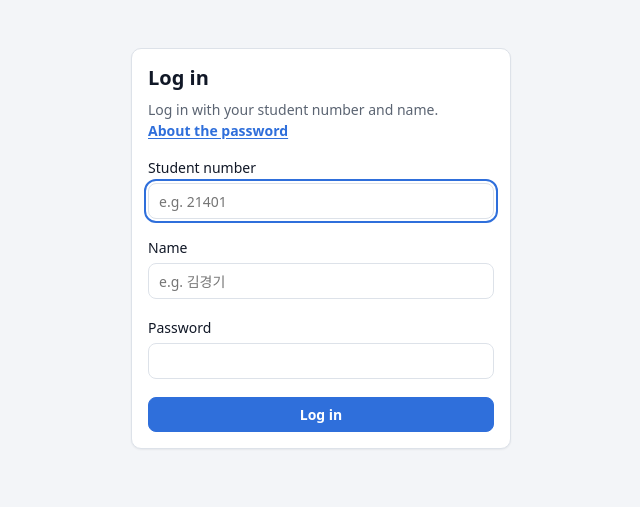
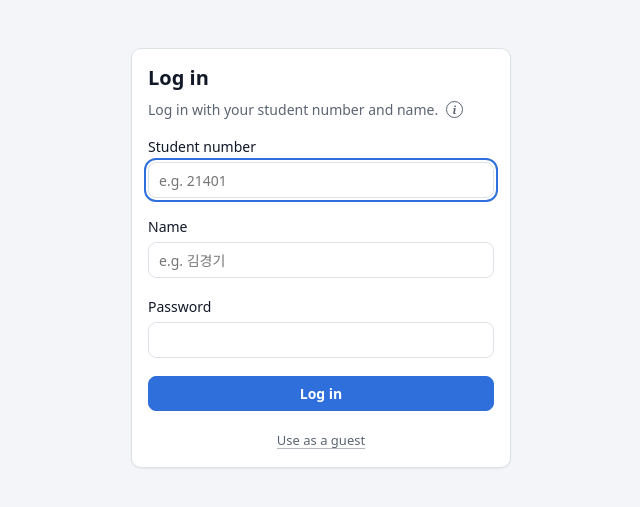
Before and after one commit to csolutn/regression-playground, a Flask app: page /login in a window 1280 px wide. Shown: the part 52-559 px from the top of the page, without its empty margins (319-959 px from the left). Run offline with Flask 3, Linux system fonts and the light colour scheme; parts of the project's set-up code (start-up, migrations or seed data) failed here and were passed over.

Commit message:
Guest mode for a public demo; login info popup
- "Use as a guest" (a quiet link below the login form, a POST): no
  database. Runs train in the browser and live in the page (gone on
  reload), settings stay in the tab; tree models and runs too big for the
  browser ask to log in. The server lets guests use only the page, the
  data preview and /api/prepare.
- The password help becomes an (i) icon with "About logging in":
  registered users only, first-login password, what guests cannot do.
  TEACHER_NAME is no longer used.

Co-Authored-By: Claude Opus 5.5 <noreply@anthropic.com>

```diff
--- a/app/api.py
+++ b/app/api.py
@@ -19,7 +19,7 @@ import time
 from flask import Blueprint, Response, abort, current_app, g, jsonify, request, stream_with_context
 from flask_babel import gettext
 
-from .auth import login_required
+from .auth import login_required, user_or_guest_required
 from .extensions import db
 from .ml import data as ml_data
 from .ml import options, trainer
@@ -64,7 +64,7 @@ def line(obj):
 
 
 @bp.post('/preview')
-@login_required
+@user_or_guest_required
 def preview():
     """Data points and the true function, for the preview in ① training data."""
     cfg, errors = read_config()
@@ -78,7 +78,7 @@ def preview():
 
 
 @bp.post('/prepare')
-@login_required
+@user_or_guest_required
 def prepare():
     """For a linear or neural network run: {'browser': True, 'meta', 'time_limit_s'}, or {'browser': False}."""
     cfg, errors = read_config()
--- a/app/config.py
+++ b/app/config.py
@@ -4,7 +4,6 @@ from datetime import timedelta
 
 class Config:
     APP_NAME = 'Machine Learning Playground'   # shown in every language
-    TEACHER_NAME = os.environ.get('TEACHER_NAME', '정솔')   # login page: whom to ask about a lost password
     SECRET_KEY = os.environ.get('SECRET_KEY', 'dev')
     SQLALCHEMY_DATABASE_URI = os.environ.get('DATABASE_URL', 'sqlite:///playground.db')   # file in instance/
     SESSION_COOKIE_SAMESITE = 'Lax'
--- a/app/static/css/app.css
+++ b/app/static/css/app.css
@@ -165,6 +165,15 @@ input[type=radio], input[type=checkbox] { accent-color: var(--accent); }
 .login-card h1 { margin-bottom: 4px; }
 .login-card p { margin: 0 0 12px; }
 .login-card .hint { margin: -6px 0 12px; }
+.login-card .guest-link { margin: 14px 0 0; text-align: center; }
+.quiet-link { border: 0; padding: 0; background: none; font: inherit; font-size: 13px; color: var(--muted); cursor: pointer;
+  text-decoration: underline; text-decoration-color: color-mix(in srgb, var(--muted) 45%, transparent); text-underline-offset: 3px; }
+.quiet-link:hover { color: var(--text); }
+.info-btn { display: inline-grid; place-items: center; width: 17px; height: 17px; margin-left: 4px; padding: 0; vertical-align: 1px;
+  border: 1.3px solid var(--muted); border-radius: 50%; background: none; color: var(--muted);
+  font: italic 700 11px/1 Georgia, 'Times New Roman', serif; cursor: pointer; }
+.info-btn:hover { color: var(--accent); border-color: var(--accent); }
+.guest-note { flex-basis: 100%; margin: 0; }
 
 /* ---------- playground: left settings / right output ---------- */
 .page-playground { overflow: hidden; }
--- a/app/static/js/output.js
+++ b/app/static/js/output.js
@@ -9,7 +9,7 @@ import { fmtLoss } from './plot.js';
 import { dataSummary, lossSummary, modelSummary, optimSummary, videoTitle } from './describe.js';
 
 export class OutputPanel {
-  constructor(root, { readonly = false, userId = null, toast, onLoadSettings } = {}) {
+  constructor(root, { readonly = false, userId = null, guest = false, toast, onLoadSettings } = {}) {
     const $ = role => root.querySelector(`[data-role="${role}"]`);
     this.el = {
       title: $('result-title'), sub: $('result-sub'), status: $('result-status'), diff: $('result-diff'),
@@ -19,6 +19,7 @@ export class OutputPanel {
     };
     this.login = root.dataset.login || '';
     this.userId = userId;
+    this.guest = guest;                       // runs live only in this page (train.js makes their rows)
     this.toast = toast;
     this.cache = new Map();                   // run id → full run (frames etc.)
     this.player = new Player(root);
@@ -38,6 +39,7 @@ export class OutputPanel {
   get run() { return this.player.run; }
 
   async init() {
+    if (this.guest) return;
     try {
       const rows = await api.runs(this.userId);
       this.history.setRows(rows);
@@ -70,7 +72,7 @@ export class OutputPanel {
   async remove(row) {
     if (!confirm(t('Delete run #{n}? This cannot be undone.', { n: row.seq }))) return;
     try {
-      await api.deleteRun(row.id);
+      if (!this.guest) await api.deleteRun(row.id);
       this.cache.delete(row.id);
       this.history.remove(row.id);
       if (this.run?.row?.id === row.id) {
--- a/app/static/js/playground.js
+++ b/app/static/js/playground.js
@@ -12,7 +12,9 @@ import { toast } from './toast.js';
 const OPTIONS = window.OPTIONS;
 const root = document.querySelector('[data-page=playground]');
 const form = document.getElementById('settings');
-const settings = new Settings(form, OPTIONS.defaults, `mlp.settings.v2.${root.dataset.user}`);
+const guest = root.dataset.guest === '1';        // no database: runs train in this browser and stay in this page
+const settings = new Settings(form, OPTIONS.defaults, `mlp.settings.v2.${root.dataset.user}`,
+  guest ? () => sessionStorage : () => localStorage);
 
 // ---------- step cards ① → ④ ----------
 
@@ -74,6 +76,7 @@ refresh();
 
 const output = new OutputPanel(document.getElementById('output'), {
   toast,
+  guest,
   onLoadSettings: run => {
     settings.set(run.config);
     dataPreview.cancel();             // keep showing that run, not its data
@@ -130,7 +133,7 @@ async function train() {
   trainBtn.textContent = t('■ Stop');
   const run = output.startLive(cfg);
   try {
-    await trainRun(cfg, ev => output.liveEvent(run, ev), controller.signal);
+    await trainRun(cfg, ev => output.liveEvent(run, ev), controller.signal, { guest });
     if (run.live) output.stopLive(run, t('The connection closed before the run was saved.'));
   } catch (err) {
     if (err.name === 'AbortError') output.stopLive(run, t('Stopped (not saved)'));
--- a/app/static/js/settings.js
+++ b/app/static/js/settings.js
@@ -2,15 +2,16 @@
 //   data-show-if="model:neural_net"                 shown when model is neural_net
 //   data-show-if="n_inputs:1;function_1d:custom"    all clauses must match (values separated by ,)
 //   data-json                                       hidden input holding a JSON value (e.g. hidden_layers)
-// Values are kept per user in localStorage, so a reload keeps the experiment
-// (playground.js bumps the key version when the defaults change, so everyone starts from them once).
+// Values are kept per user in localStorage (a guest: sessionStorage, this tab only), so a reload keeps
+// the experiment (playground.js bumps the key version when the defaults change, so everyone starts from them once).
 
 export class Settings extends EventTarget {
-  constructor(form, defaults, storageKey) {
+  constructor(form, defaults, storageKey, storage = () => localStorage) {
     super();
     this.form = form;
     this.defaults = defaults;
     this.storageKey = storageKey;
+    this.storage = storage;            // a function: reading the storage itself can throw when it is blocked
     this.values = { ...defaults, ...this.load() };
     this.write();
     this.refresh();
@@ -108,12 +109,12 @@ export class Settings extends EventTarget {
 
   load() {
     try {
-      const saved = JSON.parse(localStorage.getItem(this.storageKey) || '{}');
+      const saved = JSON.parse(this.storage().getItem(this.storageKey) || '{}');
       return Object.fromEntries(Object.entries(saved).filter(([k]) => k in this.defaults));
     } catch { return {}; }
   }
 
   save() {
-    try { localStorage.setItem(this.storageKey, JSON.stringify(this.values)); } catch { /* storage full or blocked */ }
+    try { this.storage().setItem(this.storageKey, JSON.stringify(this.values)); } catch { /* storage full or blocked */ }
   }
 }
--- a/app/static/js/train.js
+++ b/app/static/js/train.js
@@ -1,18 +1,24 @@
 // Where a run trains. Linear and neural network runs train in this browser (train-worker.js), which
 // spares the server, unless the server answers that it is much faster there (options.trains_in_browser);
 // tree models train on the server. Either way onEvent gets the same events, ending with 'saved'.
+// A guest trains only in the browser, and the run is not saved: its history row is made here.
+import { t } from './i18n.js';
 import { api } from './api.js';
 import { isTree } from './describe.js';
 
-export async function trainRun(cfg, onEvent, signal) {
+let guestSeq = 0;
+
+export async function trainRun(cfg, onEvent, signal, { guest = false } = {}) {
+  if (guest && isTree(cfg)) throw new Error(t('Tree models train on the server: log in to use them.'));
   if (!isTree(cfg)) {
     const prep = await api.prepare(cfg, signal);
-    if (prep.browser) return trainHere(cfg, prep, onEvent, signal);
+    if (prep.browser) return trainHere(cfg, prep, onEvent, signal, guest);
+    if (guest) throw new Error(t('This run is too big for the browser. Make the network or the epochs smaller, or log in to train it on the server.'));
   }
   return api.train(cfg, onEvent, signal);
 }
 
-async function trainHere(cfg, { meta, time_limit_s: timeLimitS }, onEvent, signal) {
+async function trainHere(cfg, { meta, time_limit_s: timeLimitS }, onEvent, signal, guest) {
   const stored = { frames: [], loss: { steps: [], train: [], val: [] }, end: null };
   await new Promise((resolve, reject) => {
     const worker = new Worker(new URL('./train-worker.js', import.meta.url), { type: 'module' });
@@ -35,6 +41,14 @@ async function trainHere(cfg, { meta, time_limit_s: timeLimitS }, onEvent, signa
     worker.onerror = e => { e.preventDefault(); finish(reject, new Error(e.message || 'Training failed.')); };
     worker.postMessage({ cfg, meta, timeLimitS });
   });
-  const { run } = await api.saveRun({ config: cfg, ...stored });    // not abortable: the run is finished
+  const { run } = guest ? { run: guestRow(cfg, stored.end) }
+    : await api.saveRun({ config: cfg, ...stored });                   // not abortable: the run is finished
   onEvent({ type: 'saved', run });
 }
+
+// the row the server would have returned (Run.to_row), for a guest's run that is not saved
+function guestRow({ csv_text, ...config }, end) {     // like the server's rows: without the CSV text
+  guestSeq++;
+  return { id: -guestSeq, seq: guestSeq, created_at: new Date().toISOString(), model: config.model, status: end.status,
+           final_train: end.final_train, final_val: end.final_val, steps: end.steps, duration: end.duration, config };
+}
--- a/app/templates/base.html
+++ b/app/templates/base.html
@@ -21,6 +21,8 @@
           <a href="{{ url_for('admin.index') }}">{{ _('Teacher') }}</a>
         {% endif %}
         <span class="who">{{ g.user.login_id }} · {{ g.user.name }}</span>
+      {% elif g.guest %}
+        <span class="who">{{ _('Guest') }}</span>
       {% endif %}
       <span class="lang">
         {% for code, label in languages.items() %}
@@ -31,6 +33,8 @@
         <form method="post" action="{{ url_for('auth.logout') }}" class="inline">
           <button class="btn btn-ghost btn-sm">{{ _('Log out') }}</button>
         </form>
+      {% elif g.guest and request.endpoint != 'auth.login' %}
+        <a class="btn btn-ghost btn-sm" href="{{ url_for('auth.login') }}">{{ _('Log in') }}</a>
       {% endif %}
     </nav>
   </header>
--- a/app/templates/index.html
+++ b/app/templates/index.html
@@ -1,7 +1,7 @@
 {% extends 'base.html' %}
 {% block body_class %}page-playground{% endblock %}
 {% block content %}
-<main class="split" data-page="playground" data-user="{{ g.user.id }}">
+<main class="split" data-page="playground" data-user="{{ g.user.id if g.user else 'guest' }}" data-guest="{{ '1' if g.guest else '' }}">
   <section class="pane pane-settings" aria-label="{{ _('Settings') }}">
     <form id="settings" autocomplete="off" onsubmit="return false">
       {# ① → ④ : the supervised-learning loop. Each card opens its panel below. #}
--- a/app/templates/login.html
+++ b/app/templates/login.html
@@ -5,7 +5,8 @@
   <form method="post" class="card login-card">
     <h1>{{ _('Log in') }}</h1>
     <p class="muted">{{ _('Log in with your student number and name.') }}
-      <button type="button" class="link-btn" data-role="pw-help-open" aria-haspopup="dialog">{{ _('About the password') }}</button></p>
+      <button type="button" class="info-btn" data-role="pw-help-open" aria-haspopup="dialog"
+              title="{{ _('About logging in') }}" aria-label="{{ _('About logging in') }}">i</button></p>
     <label class="field">
       <span>{{ _('Student number') }}</span>
       <input name="login_id" value="{{ form.login_id }}" required autocomplete="username" {{ '' if first_login else 'autofocus' }} placeholder="{{ _('e.g. %(example)s', example='21401') }}">
@@ -26,13 +27,16 @@
       <p class="hint">{{ _('This is your first login. The password you type now becomes your password.') }}</p>
     {% endif %}
     <button class="btn btn-primary btn-block">{{ _('Log in') }}</button>
+    {# looks like a quiet link; a POST, so another site cannot switch a logged-in student to guest #}
+    <p class="guest-link"><button class="quiet-link" formaction="{{ url_for('auth.guest') }}" formnovalidate>{{ _('Use as a guest') }}</button></p>
   </form>
 </main>
 <dialog class="dialog" id="pw-help" aria-labelledby="pw-help-title">
   <form method="dialog">
-    <h3 id="pw-help-title">{{ _('About the password') }}</h3>
-    <p>{{ _('Your password is set to what you type at your first login.') }}</p>
-    <p>{{ _('If you lose your password, ask your teacher, %(name)s.', name=config.TEACHER_NAME) }}</p>
+    <h3 id="pw-help-title">{{ _('About logging in') }}</h3>
+    <p>{{ _('Only registered users can log in.') }}</p>
+    <p>{{ _('For registered users, the password is set to what you type at your first login.') }}</p>
+    <p>{{ _('As a guest, your runs are not saved on the server and some features (tree models and large neural networks) are not available.') }}</p>
     <div class="dialog-actions"><button class="btn btn-primary">{{ _('Close') }}</button></div>
   </form>
 </dialog>
--- a/app/templates/partials/output.html
+++ b/app/templates/partials/output.html
@@ -1,5 +1,5 @@
 {# Result (newest run) on top, history below. Shared by the playground and the teacher's student page. #}
-<div id="output" class="output" data-user="{{ output_user_id or '' }}" data-login="{{ output_login_id or g.user.login_id }}">
+<div id="output" class="output" data-user="{{ output_user_id or '' }}" data-login="{{ output_login_id or (g.user.login_id if g.user else 'guest') }}">
   <article class="card result-card">
     <header class="result-head">
       <div class="result-titles">
@@ -48,6 +48,9 @@
     <header class="history-head">
       <h2>{{ _('History') }}</h2>
       <span class="muted">{{ _('Yellow cells changed from the run before. Click a row to show it.') }}</span>
+      {% if g.guest %}
+        <p class="note guest-note">{{ _('As a guest, runs train in this browser and are not saved: they are gone when you reload the page. Tree models are for logged-in users.') }}</p>
+      {% endif %}
       <div class="history-tools">
         <span class="muted" data-role="history-count"></span>
         <button type="button" class="btn btn-ghost btn-sm" data-role="csv">{{ _('Save CSV') }}</button>
--- a/app/views.py
+++ b/app/views.py
@@ -1,12 +1,12 @@
 from flask import Blueprint, render_template
 
-from .auth import login_required
+from .auth import user_or_guest_required
 from .ml import options
 
 bp = Blueprint('main', __name__)
 
 
 @bp.get('/')
-@login_required
+@user_or_guest_required
 def index():
     return render_template('index.html', options=options.public_options())
```
Also changed, not shown: app/auth.py (+27 -1 lines), tests/test_web.py (+27 -3 lines), README.md, app/translations/ko/LC_MESSAGES/messages.po, 3 other files.
